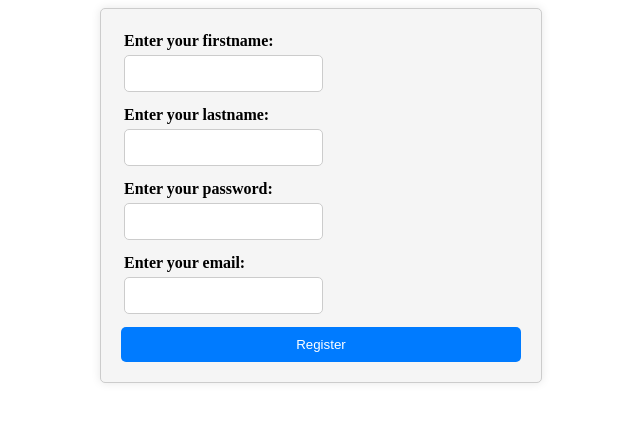
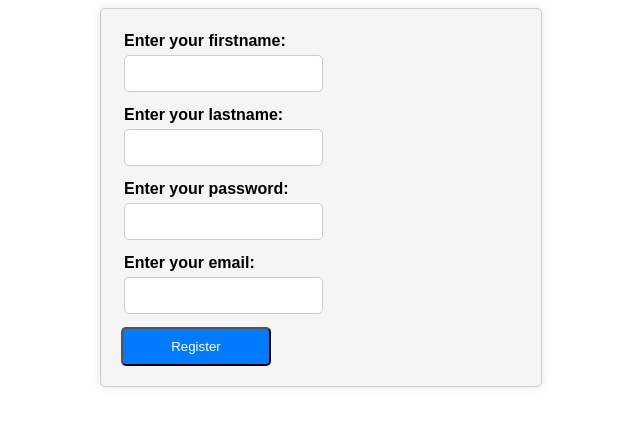
Before and after one commit to Patcherr/BootCamp-project, a Django app: page /signup/ in a window 1280 px wide. Shown: the top 426 px of the page, without its empty margins (319-959 px from the left). Run offline with Django 4.2, Linux system fonts and the light colour scheme.

Commit message:
cambio boludos en el css

```diff
--- a/app/static/style.css
+++ b/app/static/style.css
@@ -44,9 +44,10 @@
  */
 
  /* Aplicar estilos al formulario */
-form.signup-form {
+.signup-form {
     max-width: 400px;
     margin: 0 auto;
+    font-family: Arial, Helvetica, sans-serif;
     padding: 20px;
     background-color: #f5f5f5;
     border: 1px solid #ccc;
@@ -73,12 +74,14 @@ form.signup-form {
 
   /* Estilo para el botón de registro */
   button[type="submit"] {
-    display: block;
-    width: 100%;
+    display: flex;
+    flex-direction: column;
+    align-items: center;
+    width: 150px;
     padding: 10px;
     background-color: #007BFF;
     color: #fff;
-    border: none;
+    border: 0 0 2px rgba(0, 0, 0, 0.1);
     border-radius: 5px;
     cursor: pointer;
   }
```
